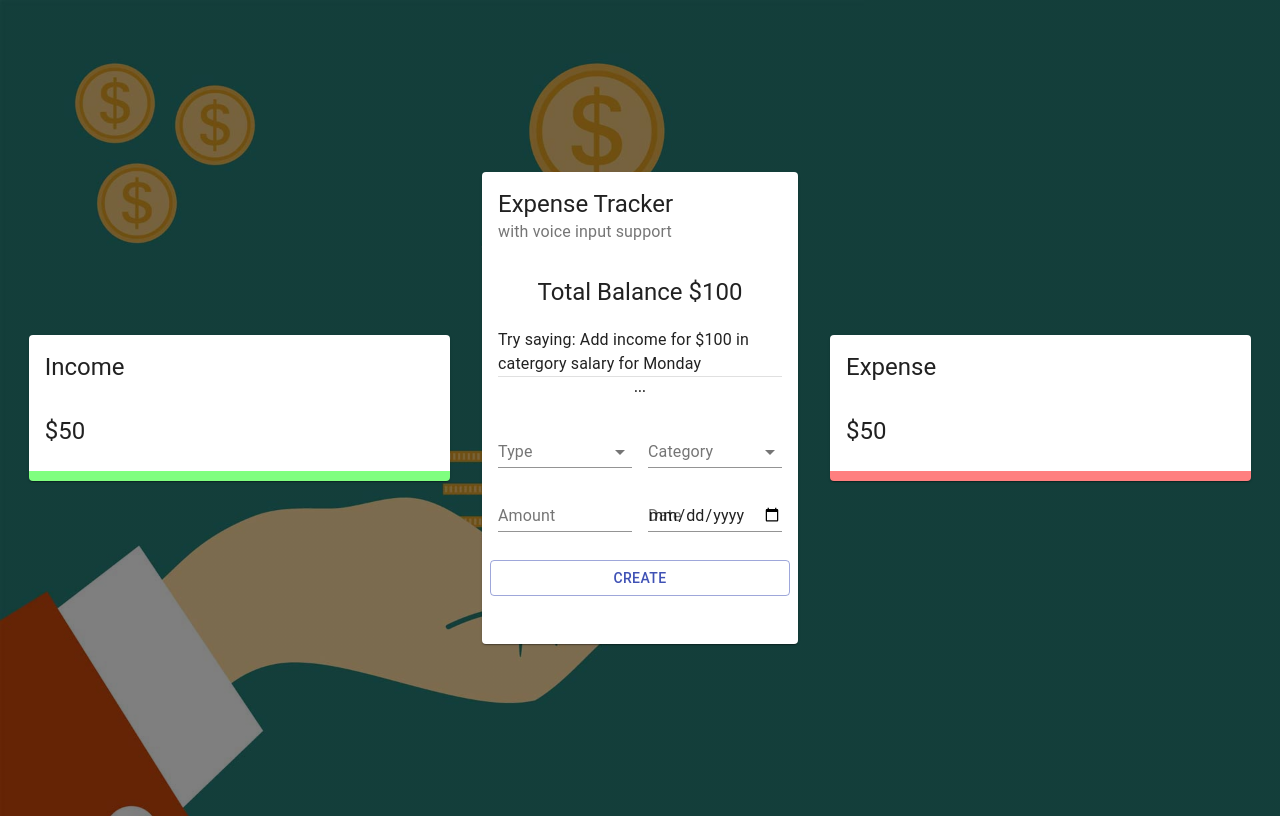
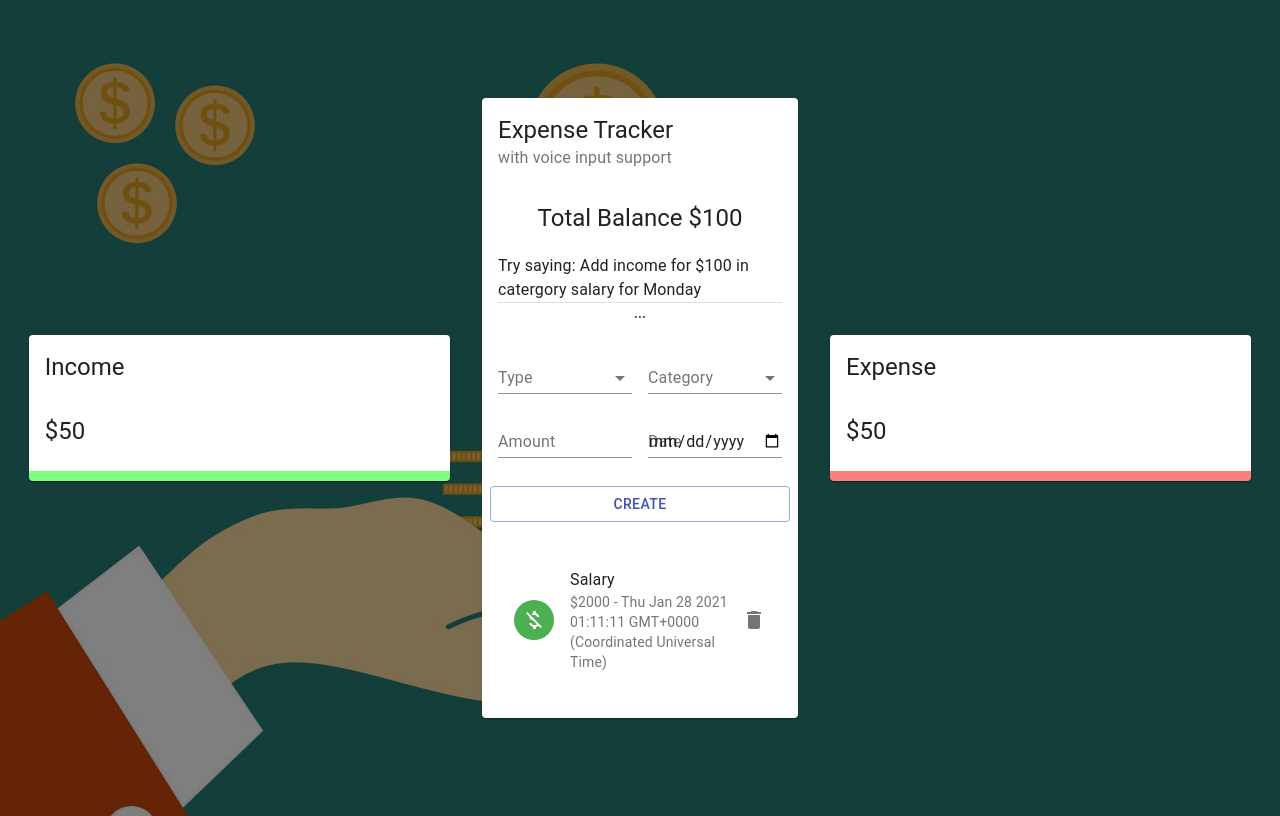
Before and after one commit to ashwinadutt/income-expense-tracker-with-speech, a React (Create React App) app: page / in a window 1280 px wide. Built offline with nearby package versions, Linux system fonts and the light colour scheme.

Commit message:
Added List component

```diff
--- /dev/null
+++ b/src/components/List/List.jsx
@@ -0,0 +1,35 @@
+import React from 'react'
+import { List as MUIList, ListItem, ListItemAvatar, ListItemText, Avatar, ListItemSecondaryAction, IconButton, Slide, Icon} from '@material-ui/core'
+import {Delete, Money, MoneyOff } from '@material-ui/icons'
+
+import useStyles from './styles'
+
+const List = () => {
+    const classes = useStyles();
+
+    const transactions = [{id: 1, type: 'Income', category: 'Salary', amount: 2000, date: new Date()}];
+
+    return (
+        <MUIList dense={false} className={classes.list}>
+            {transactions.map(transaction => (
+                <Slide direction="down" in  mountOnEnter unmountOnExit key={transaction.id}>
+                    <ListItem>
+                        <ListItemAvatar>
+                            <Avatar className={transaction.type === 'Income' ? classes.avatarIncome : classes.avatarExpense}>
+                                <MoneyOff />
+                            </Avatar>
+                        </ListItemAvatar>
+                        <ListItemText primary={transaction.category} secondary={`$${transaction.amount} - ${transaction.date}`}/>
+                        <ListItemSecondaryAction>
+                            <IconButton edge="end" aria-label="delete" onClick="" >
+                                <Delete />
+                            </IconButton>
+                        </ListItemSecondaryAction>
+                    </ListItem>
+                </Slide>
+            ))}
+        </MUIList>
+    )
+}
+
+export default List
--- /dev/null
+++ b/src/components/List/styles.js
@@ -0,0 +1,17 @@
+import { makeStyles } from '@material-ui/core/styles';
+import { red, green } from '@material-ui/core/colors';
+
+export default makeStyles((theme) => ({
+  avatarIncome: {
+    color: '#fff',
+    backgroundColor: green[500],
+  },
+  avatarExpense: {
+    color: theme.palette.getContrastText(red[500]),
+    backgroundColor: red[500],
+  },
+  list: {
+    maxHeight: '150px',
+    overflow: 'auto',
+  },
+}));
--- a/src/components/Main/Main.jsx
+++ b/src/components/Main/Main.jsx
@@ -2,6 +2,7 @@
 import { Card, CardHeader, CardContent, Typography, Grid, Divider } from '@material-ui/core'
 
 import Form from '../Form/Form'
+import List from '../List/List'
 import useStyles from './styles'
 
 const Main = () => {
@@ -21,7 +22,7 @@
             <CardContent className={classes.CardContent}>
                 <Grid container spacing={2}>
                     <Grid item xs={12}>
-                        {/* List */}
+                        <List />
                     </Grid>
                 </Grid>
             </CardContent>
```
Also changed, not shown: 1 other file (tests, documents, lock files or other folders).
